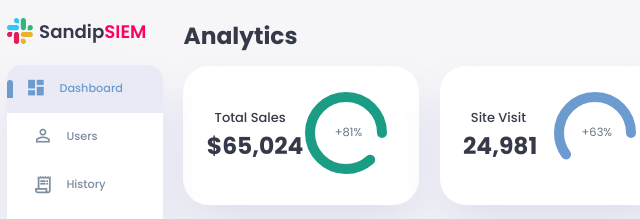
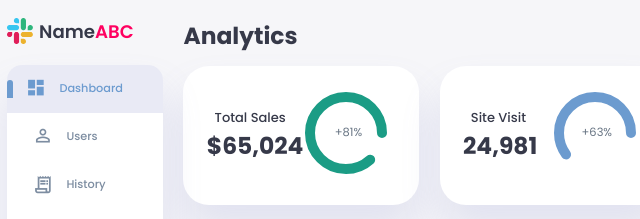
Before and after one commit to abhishek1667/mini-project, a plain HTML site: page index.html in a window 1280 px wide. Shown: the top 219 px of the page, 19-659 px from the left. Drawn offline with Linux system fonts and the light colour scheme.

Commit message:
Update index.html

```diff
--- a/index.html
+++ b/index.html
@@ -21,7 +21,7 @@
             <div class="toggle">
                 <div class="logo">
                     <img src="images/favicon.svg">
-                    <h2>Sandip<span class="danger">SIEM</span></h2>
+                    <h2>Name<span class="danger">ABC</span></h2>
                 </div>
                 <div class="close" id="close-btn">
                     <span class="material-icons-sharp">
```
